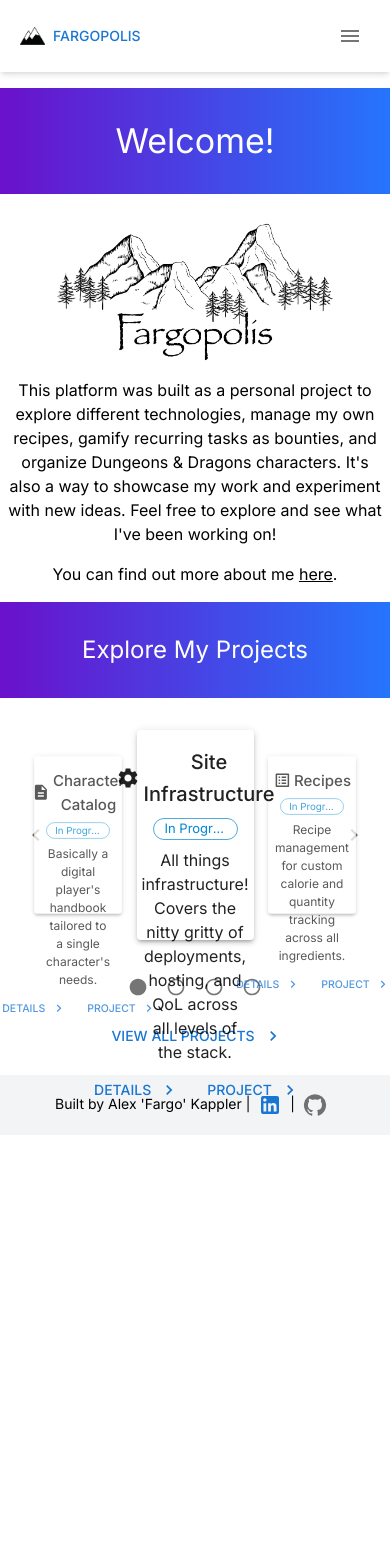
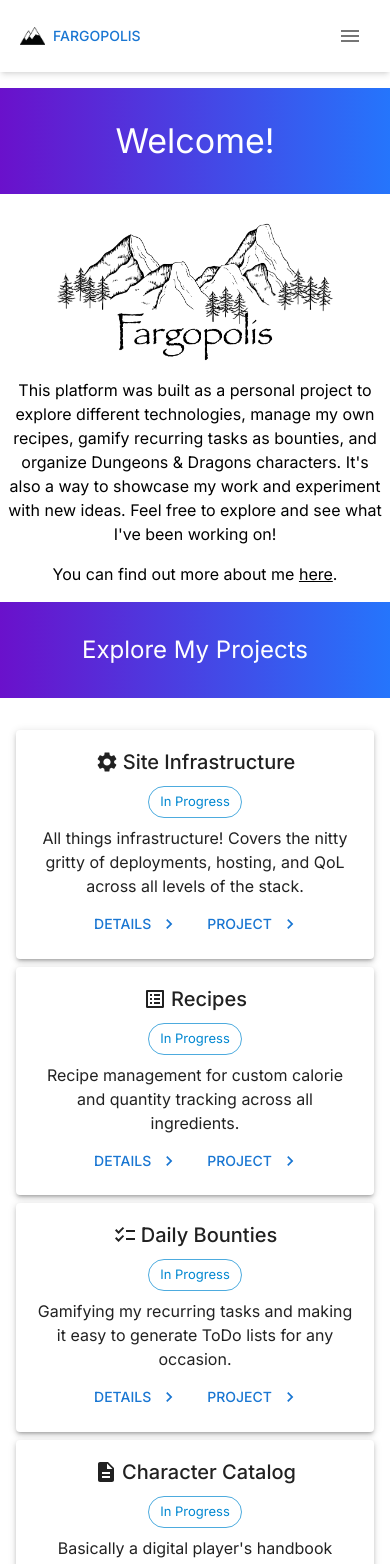
Before and after one commit to agkappler/Recipes, a Next.js app in the folder recipe-site/: page / in a window 390 px wide. Shown: the top 1564 px of the page. Before the commit the page ends 1135 px from the top, so only its background shows below. Built offline with nearby package versions, Linux system fonts and the light colour scheme.

Commit message:
Fix mobile styling

```diff
--- a/recipe-site/app/_components/navigation/Navbar.tsx
+++ b/recipe-site/app/_components/navigation/Navbar.tsx
@@ -1,17 +1,17 @@
 'use client'
 
+import { NAVBAR_BREAK } from '@/app/_constants/Media';
+import { Menu } from '@mui/icons-material';
 import { Box, Button, Drawer, IconButton, List, ListItem, ListItemButton, ListItemText, Tab, Tabs, useMediaQuery } from '@mui/material';
+import Image from 'next/image';
 import { usePathname, useRouter } from 'next/navigation';
 import React, { useState } from 'react';
-import Image from 'next/image';
-import { Menu } from '@mui/icons-material';
-import { MOBILE_BREAK } from '@/app/_constants/Media';
 
 export const Navbar: React.FC = () => {
     const router = useRouter();
     const pathname = usePathname(); // Get the current URL path
 
-    const isMobile = useMediaQuery(`(max-width:${MOBILE_BREAK})`);
+    const isMobile = useMediaQuery(`(max-width:${NAVBAR_BREAK})`);
     const [drawerOpen, setDrawerOpen] = useState(false);
 
     const navItems = [
@@ -46,7 +46,7 @@
                         <Drawer anchor="right" open={drawerOpen} onClose={() => setDrawerOpen(false)}>
                             <Box sx={{ width: 200 }} role="presentation" onClick={() => setDrawerOpen(false)}>
                                 <List>
-                                    {navItems.map((item, idx) => (
+                                    {navItems.map((item) => (
                                         <ListItem key={item.label} disablePadding>
                                             <ListItemButton onClick={() => router.push(item.path)}>
                                                 <ListItemText primary={item.label} />
@@ -59,7 +59,7 @@
                     </>
                 ) : (
                     <Tabs value={getTabValue()} style={{ display: 'flex', flexWrap: 'wrap' }} textColor="primary" indicatorColor="primary">
-                        {navItems.map((item, idx) => (
+                        {navItems.map((item) => (
                             <Tab key={item.label} label={item.label} onClick={() => router.push(item.path)} />
                         ))}
                     </Tabs>
--- a/recipe-site/app/_constants/Media.ts
+++ b/recipe-site/app/_constants/Media.ts
@@ -1,2 +1,3 @@
 export const MOBILE_BREAK = "600px";
-export const CAROUSEL_BREAK = "84opx";
+export const NAVBAR_BREAK = "740px";
+export const CAROUSEL_BREAK = "840px";
```
